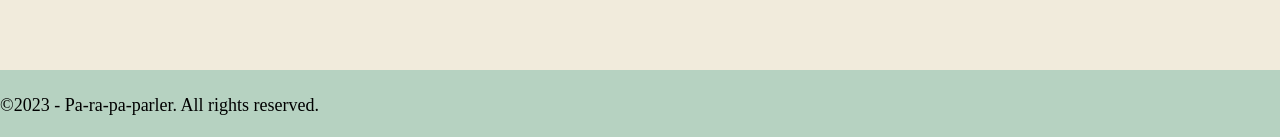
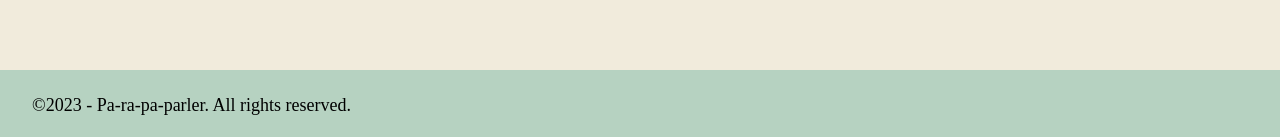
Before and after one commit to dspodina/Conjugaison-Francais, a Next.js app: page / in a window 1280 px wide. Shown: the part 660-797 px from the top of the page. Built offline with nearby package versions, Linux system fonts and the light colour scheme.

Commit message:
Changed style for footer

```diff
--- a/src/components/Footer.jsx
+++ b/src/components/Footer.jsx
@@ -1,7 +1,7 @@
 const Footer = () => {
   return (
-    <div className="bg-greenish h-[70px] text-lg lg:flex">
-      <div className="container mx-auto  flex items-center">
+    <div className="bg-greenish h-[70px] text-lg flex items-center">
+      <div className="container mx-auto flex items-center ml-8">
         <p>©2023 - Pa-ra-pa-parler. All rights reserved.</p>
       </div>
     </div>
```
